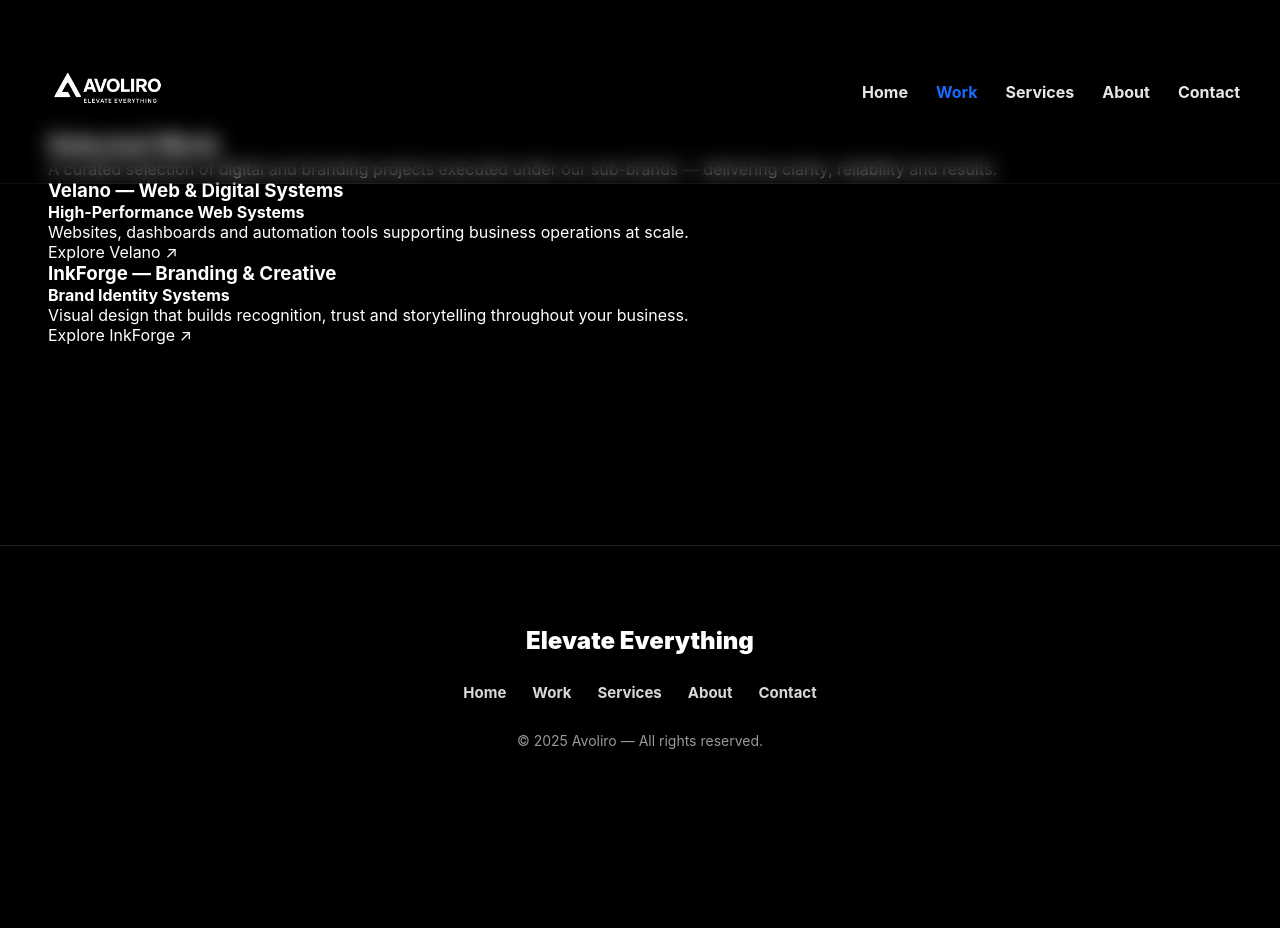
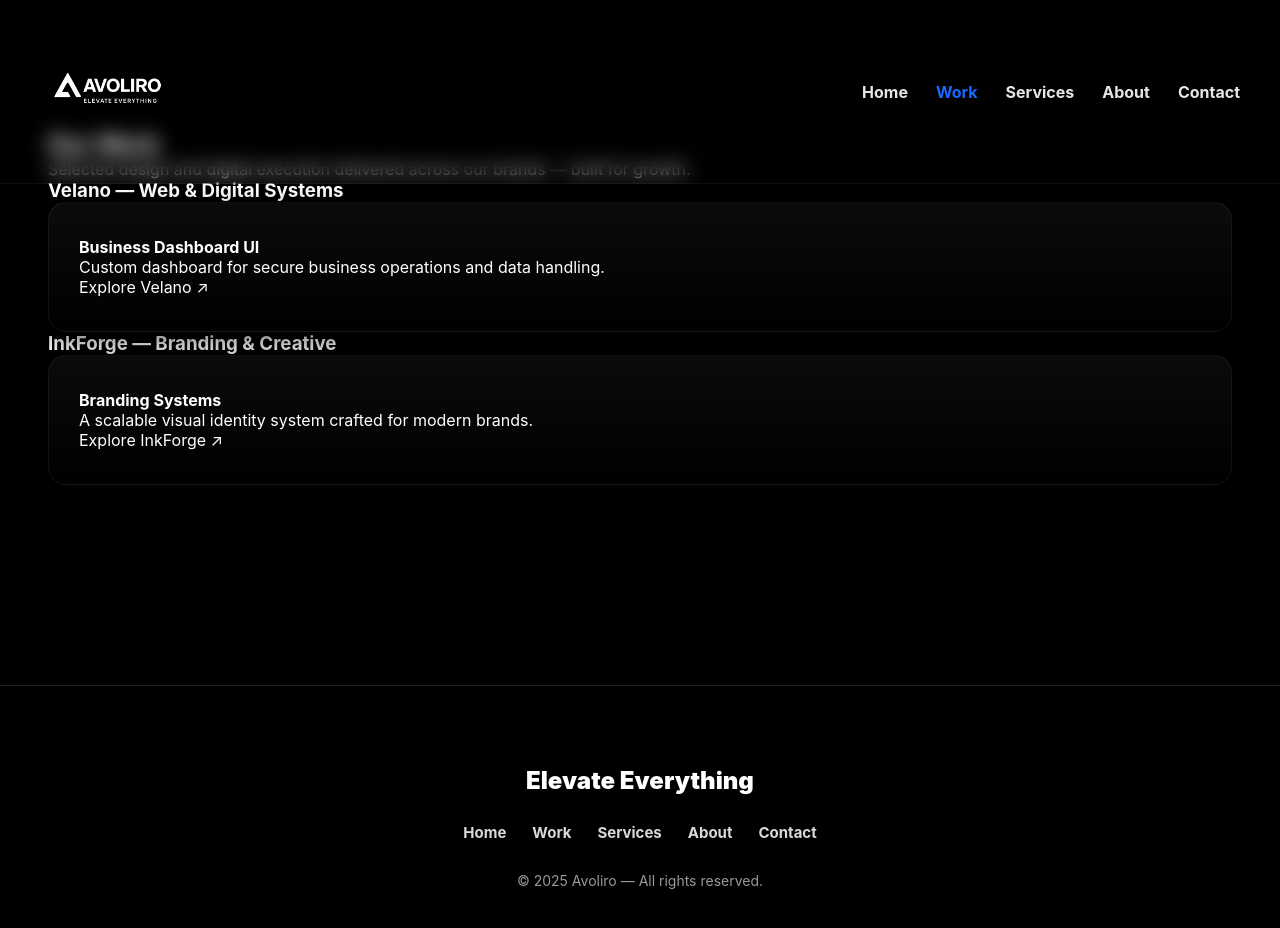
Before and after one commit to FABgaming-lol/AVOLIRO, a React (Vite) app: page /work in a window 1280 px wide. Shown: the top 928 px of the page. Before the commit the page ends 890 px from the top, so only its background shows below. Built offline with nearby package versions, Linux system fonts and the light colour scheme.

Commit message:
Update Work.jsx

```diff
--- a/src/pages/Work.jsx
+++ b/src/pages/Work.jsx
@@ -14,24 +14,27 @@ export default function Work() {
       initial="initial"
       animate="animate"
     >
-      {/* Header */}
       <motion.section className="work-hero" {...fadeUp}>
-        <h1 className="work-title">Selected Work</h1>
+        <h1 className="work-title">Our Work</h1>
         <p className="work-sub">
-          A curated selection of digital and branding projects executed under our
-          sub-brands — delivering clarity, reliability and results.
+          Selected design and digital execution delivered across our brands —
+          built for growth.
         </p>
       </motion.section>
 
-      {/* Work Sections */}
-      <motion.section className="work-section" {...fadeUp} transition={{ delay: 0.15 }}>
+      {/* Velano */}
+      <motion.section
+        className="work-section"
+        {...fadeUp}
+        transition={{ delay: 0.15 }}
+      >
         <h3 className="work-cat">Velano — Web & Digital Systems</h3>
 
         <div className="work-list">
-          <div className="work-item">
-            <h4 className="work-name">High-Performance Web Systems</h4>
+          <div className="work-card">
+            <h4 className="work-name">Business Dashboard UI</h4>
             <p className="work-body">
-              Websites, dashboards and automation tools supporting business operations at scale.
+              Custom dashboard for secure business operations and data handling.
             </p>
             <a
               href="https://velano-portfolio.vercel.app/"
@@ -45,14 +48,19 @@ export default function Work() {
         </div>
       </motion.section>
 
-      <motion.section className="work-section" {...fadeUp} transition={{ delay: 0.25 }}>
+      {/* InkForge */}
+      <motion.section
+        className="work-section"
+        {...fadeUp}
+        transition={{ delay: 0.3 }}
+      >
         <h3 className="work-cat">InkForge — Branding & Creative</h3>
 
         <div className="work-list">
-          <div className="work-item">
-            <h4 className="work-name">Brand Identity Systems</h4>
+          <div className="work-card">
+            <h4 className="work-name">Branding Systems</h4>
             <p className="work-body">
-              Visual design that builds recognition, trust and storytelling throughout your business.
+              A scalable visual identity system crafted for modern brands.
             </p>
             <a
               href="https://inkforge-by-avoliro.vercel.app/"
```
